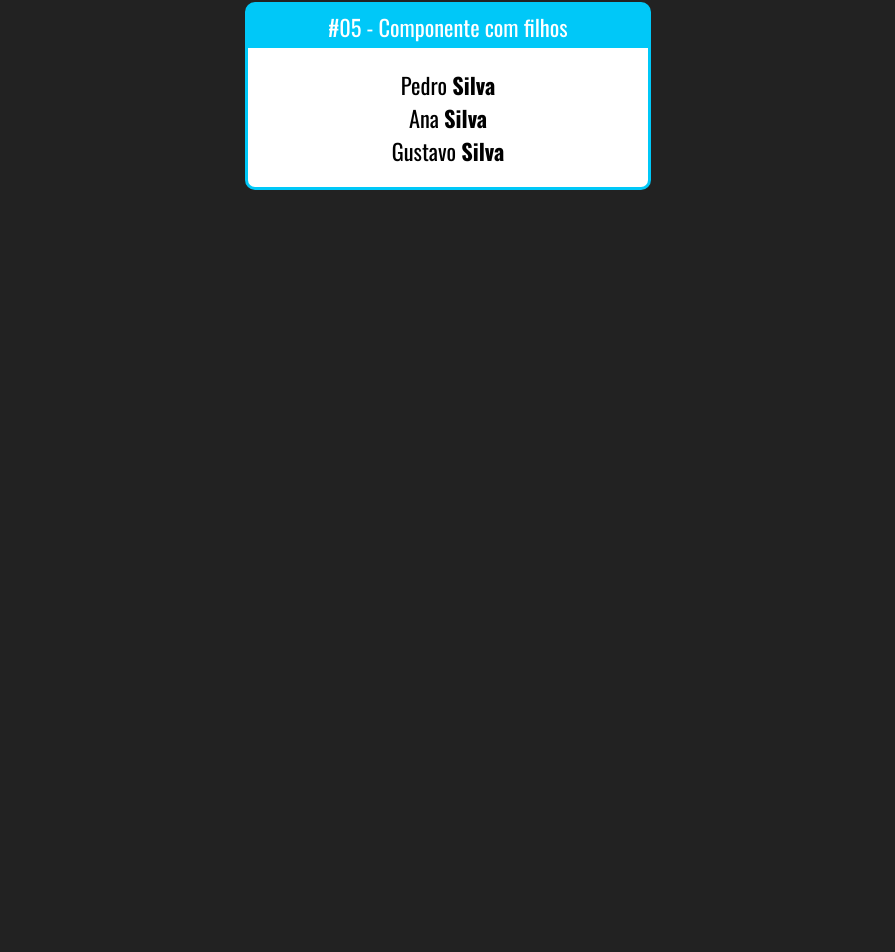
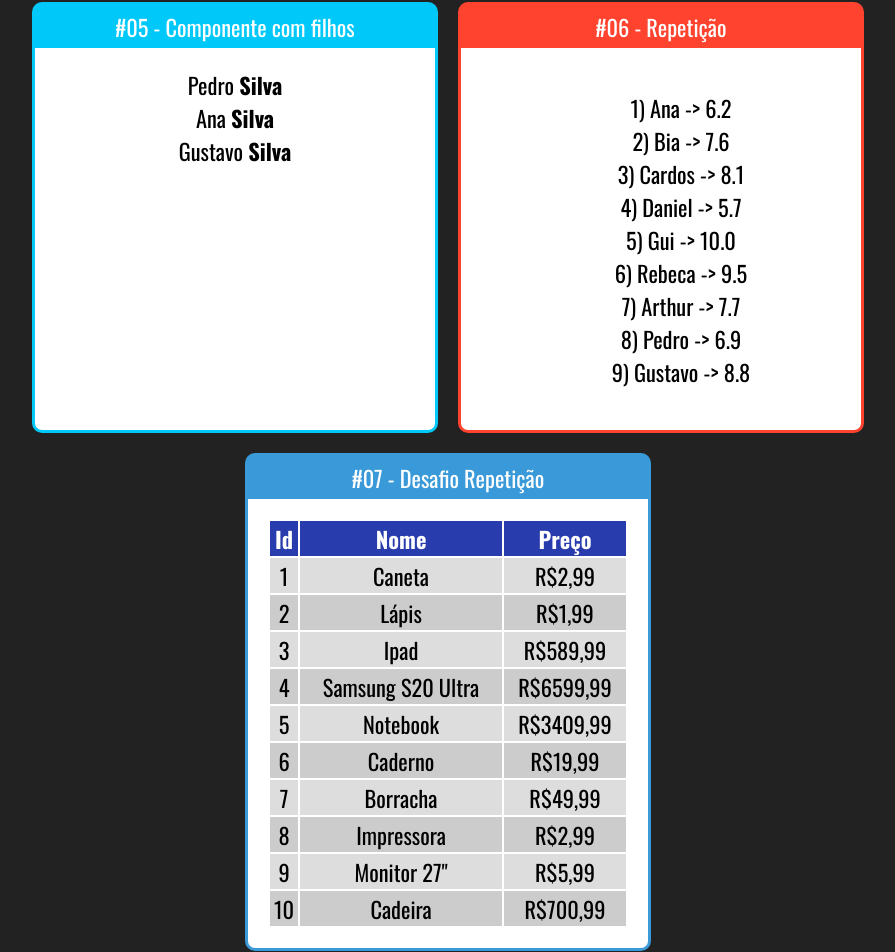
Before and after one commit to CardosoRepository/react-redux, a React (Create React App) app: page / in a window 1280 px wide. Shown: the part 718-1670 px from the top of the page, without its empty margins (192-1087 px from the left). Before the commit the page ends 926 px from the top, so only its background shows below. Built offline with nearby package versions, Linux system fonts and the light colour scheme.

Commit message:
Aula 30: Desafio repetição

```diff
--- a/src/app.jsx
+++ b/src/app.jsx
@@ -8,6 +8,8 @@ import Aleatorio from "./components/basics/Aleatorio";
 import Card from "./components/layout/Card";
 import Family from "./components/basics/Family";
 import FamilyMember from "./components/basics/FamilyMember";
+import StudentsList from "./components/repetition/StudentsList";
+import ProductsTable from "./components/repetition/ProductsTable";
 
 export default (_) => (
     <div className="App">
@@ -36,6 +38,12 @@ export default (_) => (
                     <FamilyMember name="Gustavo" />
                 </Family>
             </Card>
+            <Card title="#06 - Repetição" color="#FF432E">
+                <StudentsList />
+            </Card>
+            <Card title="#07 - Desafio Repetição" color="#3A9AD9">
+                <ProductsTable />
+            </Card>
         </div>
     </div>
 );
--- /dev/null
+++ b/src/components/repetition/ProductsTable.css
@@ -0,0 +1,15 @@
+.TabelaProdutos table {
+    width: 100%;
+}
+.TabelaProdutos th {
+    background-color: #283cae;
+    color: #fff;
+}
+
+.TabelaProdutos .Par {
+    background-color: #ddd;
+}
+
+.TabelaProdutos .Impar {
+    background-color: #ccc;
+}
--- /dev/null
+++ b/src/components/repetition/ProductsTable.jsx
@@ -0,0 +1,35 @@
+import React from "react";
+import products from "../../data/products";
+
+import './ProductsTable.css'
+
+export default (props) => {
+    function getRows() {
+        return products.map((product, i) => {
+            return (
+                <tr className={i % 2 === 0 ? 'Par' : 'Impar'} key={product.id}>
+                    <td>{product.id}</td>
+                    <td>{product.name}</td>
+                    <td>R${product.price.toFixed(2).replace('.', ',')}</td>
+                </tr>
+            )
+        })
+    }
+    return (
+        <div className="TabelaProdutos">
+            <table>
+                <thead>
+                    <tr>
+                        <th>Id</th>
+                        <th>Nome</th>
+                        <th>Preço</th>
+                    </tr>
+                </thead>
+                <tbody>
+                    {getRows()}
+                </tbody>
+            </table>
+        </div>
+    );
+
+}
--- /dev/null
+++ b/src/components/repetition/StudentsList.jsx
@@ -0,0 +1,18 @@
+import React from "react";
+import students from "../../data/students";
+
+export default (props) => {
+    const studentsLi = students.map((student) => {
+        return (
+            <li key={student.id}>
+                {student.id}
+                {")"} {student.name} -{">"} {student.grade}
+            </li>
+        );
+    });
+    return (
+        <div>
+            <ul style={{ listStyle: "none" }}>{studentsLi}</ul>
+        </div>
+    )
+}
--- /dev/null
+++ b/src/data/products.js
@@ -0,0 +1,13 @@
+const products = [
+    { id: 1, name: 'Caneta', price: 2.99},
+    { id: 2, name: 'Lápis', price: 1.99},
+    { id: 3, name: 'Ipad', price: 589.99},
+    { id: 4, name: 'Samsung S20 Ultra', price: 6599.99},
+    { id: 5, name: 'Notebook', price: 3409.99},
+    { id: 6, name: 'Caderno', price: 19.99},
+    { id: 7, name: 'Borracha', price: 49.99},
+    { id: 8, name: 'Impressora', price: 2.99},
+    { id: 9, name: 'Monitor 27\"', price: 5.99},
+    { id: 10, name: 'Cadeira', price: 700.99},
+]
+export default products
--- /dev/null
+++ b/src/data/students.js
@@ -0,0 +1,11 @@
+export default [
+    { id: 1, name: 'Ana', grade: '6.2'},
+    { id: 2, name: 'Bia', grade: '7.6'},
+    { id: 3, name: 'Cardos', grade: '8.1'},
+    { id: 4, name: 'Daniel', grade: '5.7'},
+    { id: 5, name: 'Gui', grade: '10.0'},
+    { id: 6, name: 'Rebeca', grade: '9.5'},
+    { id: 7, name: 'Arthur', grade: '7.7'},
+    { id: 8, name: 'Pedro', grade: '6.9'},
+    { id: 9, name: 'Gustavo', grade: '8.8'}
+]
```
